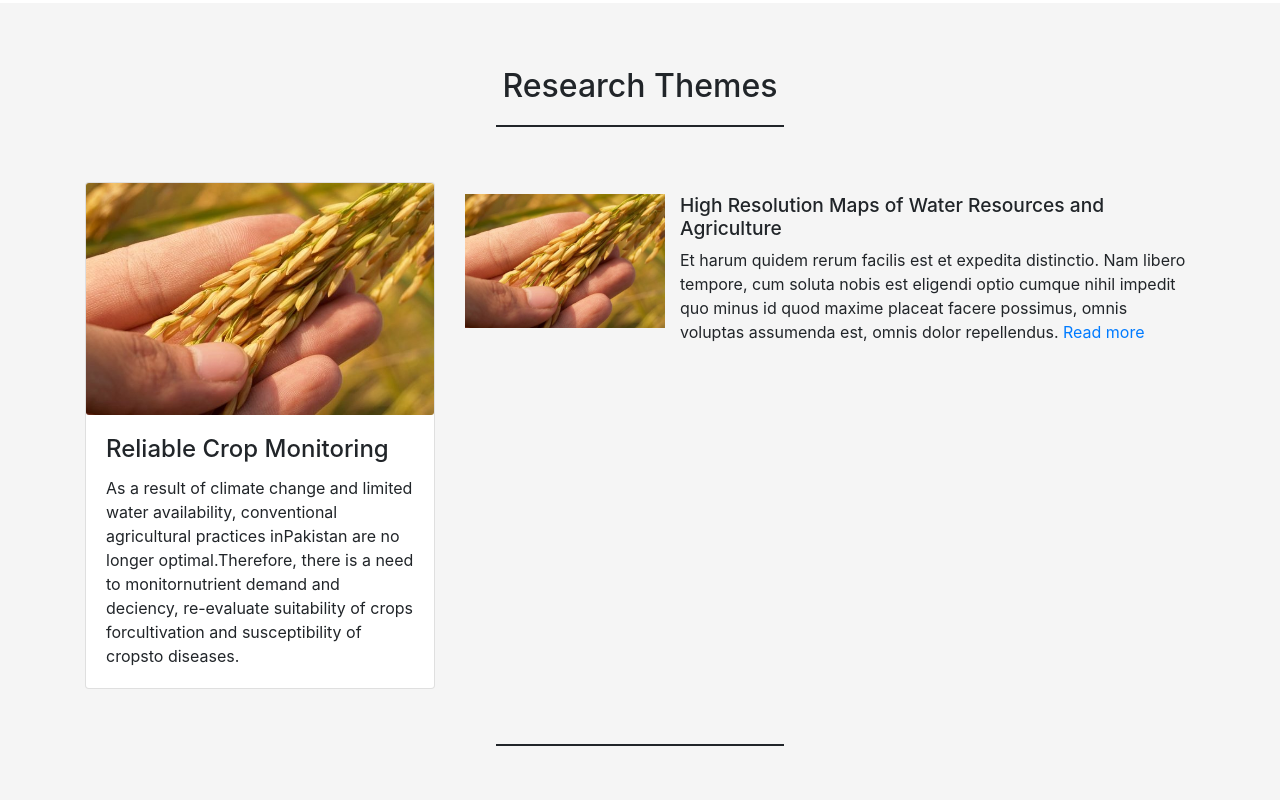
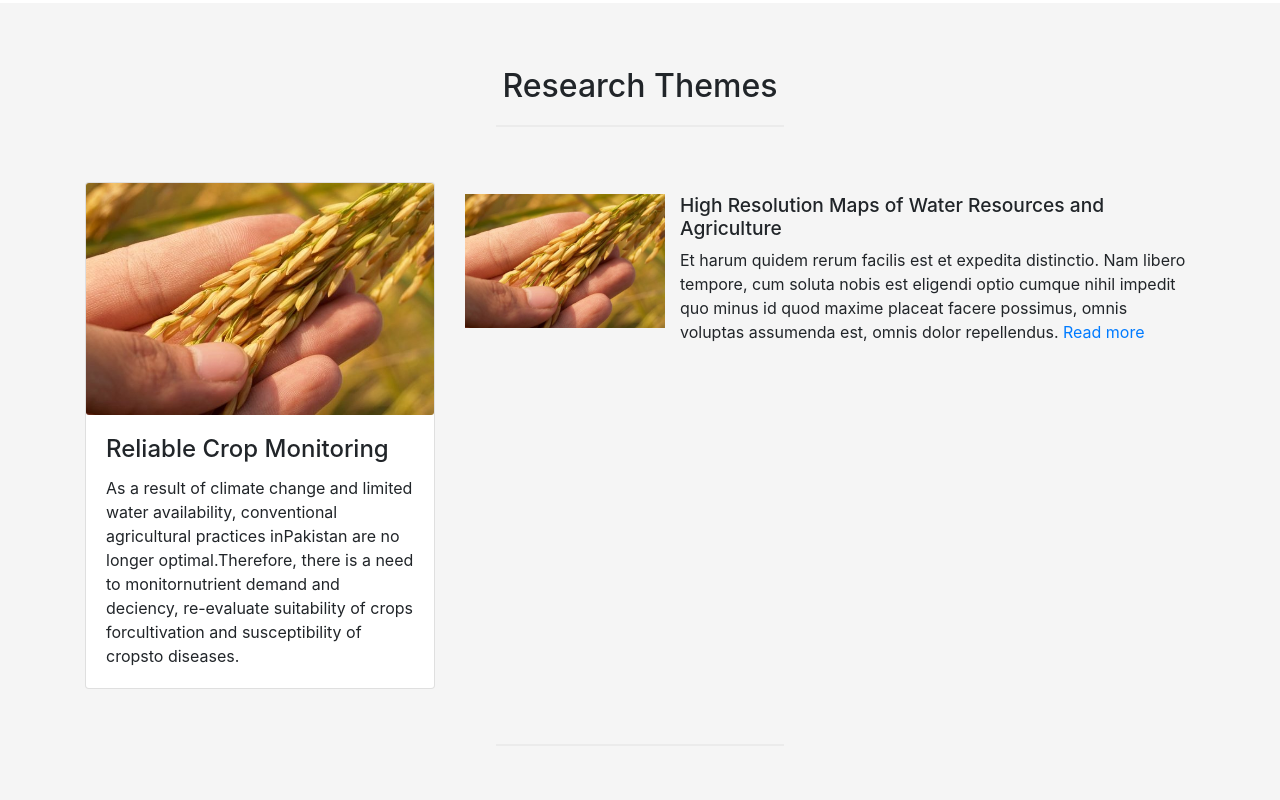
Before and after one commit to bilalhaider/narl-website, an Eleventy site: page data/index.md in a window 1280 px wide. Shown: the part 1000-1800 px from the top of the page. Built offline with nearby package versions, Linux system fonts and the light colour scheme; Eleventy itself is replaced by a stand-in of ours; files that its build step writes are made by us from their sources.

Commit message:
Lighten the separator

```diff
--- a/src/styles/main.scss
+++ b/src/styles/main.scss
@@ -90,7 +90,7 @@ section {
   }
 
   .separator {
-    border: 1px solid;
+    border: 1px solid #ebebeb;
     width: 26%;
     margin-left: 37%;
     margin-top: 20px;
```
